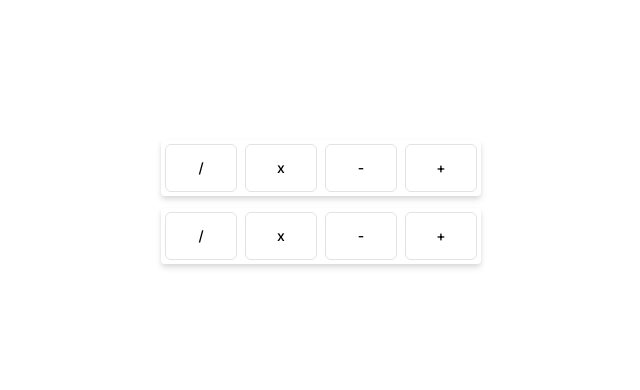
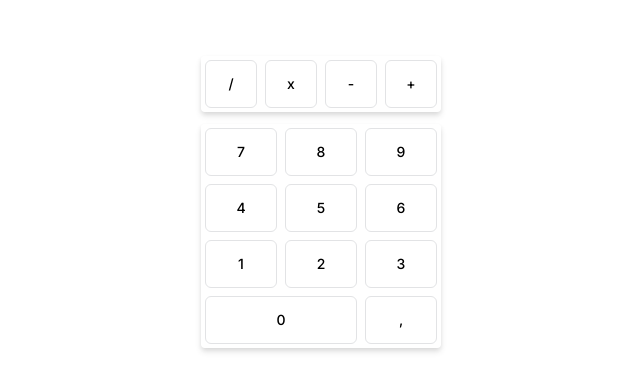
Before and after one commit to Denwa799/calculator-constructor, a React (Create React App) app: page / in a window 1280 px wide. Shown: the part 198-588 px from the top of the page, without its empty margins (319-959 px from the left). Built offline with nearby package versions, Linux system fonts and the light colour scheme.

Commit message:
Добавляет ui блока с кнопками от 0 до 9 и дробью

```diff
--- a/src/app/index.scss
+++ b/src/app/index.scss
@@ -4,4 +4,5 @@
     font-size: var(--font-size-primary);
     font-weight: 500;
     color: var(--color-text);
+    box-sizing: border-box;
 }
--- /dev/null
+++ b/src/entities/numericBlock/ui/index.tsx
@@ -0,0 +1,61 @@
+import { FC } from 'react';
+import { AppCard, AppButton } from 'shared/ui';
+import styles from './styles.module.scss';
+
+export const AppNumericBlock: FC = () => {
+  return (
+    <AppCard styleClass={styles.card}>
+      <div className={styles.row}>
+        <AppButton
+          styleClass={styles.buttonMargin}
+          title="7"
+          onClick={() => {}}
+        />
+        <AppButton
+          styleClass={styles.buttonMargin}
+          title="8"
+          onClick={() => {}}
+        />
+        <AppButton styleClass={styles.button} title="9" onClick={() => {}} />
+      </div>
+      <div className={styles.row}>
+        <AppButton
+          styleClass={styles.buttonMargin}
+          title="4"
+          onClick={() => {}}
+        />
+        <AppButton
+          styleClass={styles.buttonMargin}
+          title="5"
+          onClick={() => {}}
+        />
+        <AppButton styleClass={styles.button} title="6" onClick={() => {}} />
+      </div>
+      <div className={styles.row}>
+        <AppButton
+          styleClass={styles.buttonMargin}
+          title="1"
+          onClick={() => {}}
+        />
+        <AppButton
+          styleClass={styles.buttonMargin}
+          title="2"
+          onClick={() => {}}
+        />
+        <AppButton styleClass={styles.button} title="3" onClick={() => {}} />
+      </div>
+      <div className={styles.footer}>
+        <AppButton
+          styleClass={styles.buttonMargin}
+          title="0"
+          onClick={() => {}}
+        />
+        <AppButton
+          styleClass={styles.buttonFooter}
+          title=","
+          onClick={() => {}}
+        />
+      </div>
+    </AppCard>
+  );
+};
--- /dev/null
+++ b/src/entities/numericBlock/ui/styles.module.scss
@@ -0,0 +1,48 @@
+$min-width: 72px;
+$margin: 8px;
+
+.card {
+    width: 100%;
+    max-width: 240px;
+}
+
+.row {
+    display: flex;
+    margin-bottom: $margin;
+}
+
+.button,
+.buttonMargin {
+    width: 100%;
+    min-width: $min-width;
+}
+
+.buttonMargin {
+    margin-right: $margin;
+}
+
+.footer {
+    display: flex;
+
+    .buttonFooter {
+        flex: 1;
+        min-width: $min-width;
+    }
+}
+
+@media (max-width: 270px) {
+    .row {
+        flex-direction: column;
+        margin-bottom: 0;
+    }
+
+    .button,
+    .buttonMargin {
+        margin-right: 0;
+        margin-bottom: 8px;
+    }
+
+    .footer {
+        flex-direction: column;
+    }
+}
--- /dev/null
+++ b/src/entities/operationButtons/index.ts
@@ -0,0 +1 @@
+export * from './ui';
--- a/src/entities/operationButtons/ui/index.tsx
+++ b/src/entities/operationButtons/ui/index.tsx
@@ -1,6 +1,5 @@
 import { FC } from 'react';
-import { AppButton } from 'shared/ui';
-import { AppCard } from 'shared/ui/AppCard';
+import { AppCard, AppButton } from 'shared/ui';
 import styles from './styles.module.scss';
 import { IAppOperationButtons } from './types';
 
--- a/src/pages/main/index.tsx
+++ b/src/pages/main/index.tsx
@@ -1,3 +1,4 @@
+import { AppNumericBlock } from 'entities/numericBlock';
 import { AppOperationButtons } from 'entities/operationButtons';
 import { AppContainer } from 'shared/ui';
 import styles from './styles.module.scss';
@@ -11,7 +12,7 @@ export const MainPage = () => {
       isFullHeight
     >
       <AppOperationButtons styleClass={styles.marginBottom} />
-      <AppOperationButtons />
+      <AppNumericBlock />
     </AppContainer>
   );
 };
--- a/src/shared/ui/AppButton/styles.module.scss
+++ b/src/shared/ui/AppButton/styles.module.scss
@@ -1,6 +1,6 @@
 .AppButton {
     min-height: 48px;
-    min-width: 72px;
+    min-width: 52px;
     border: 1px solid var(--color-border);
     border-radius: var(--radius);
     transition: var(--transition);
--- a/src/shared/ui/index.ts
+++ b/src/shared/ui/index.ts
@@ -1,2 +1,3 @@
 export * from './AppButton';
 export * from './AppContainer';
+export * from './AppCard';
```
Also changed, not shown: src/entities/numericBlock/index.ts (renamed from src/entities/operationButtons/index.tsx).
